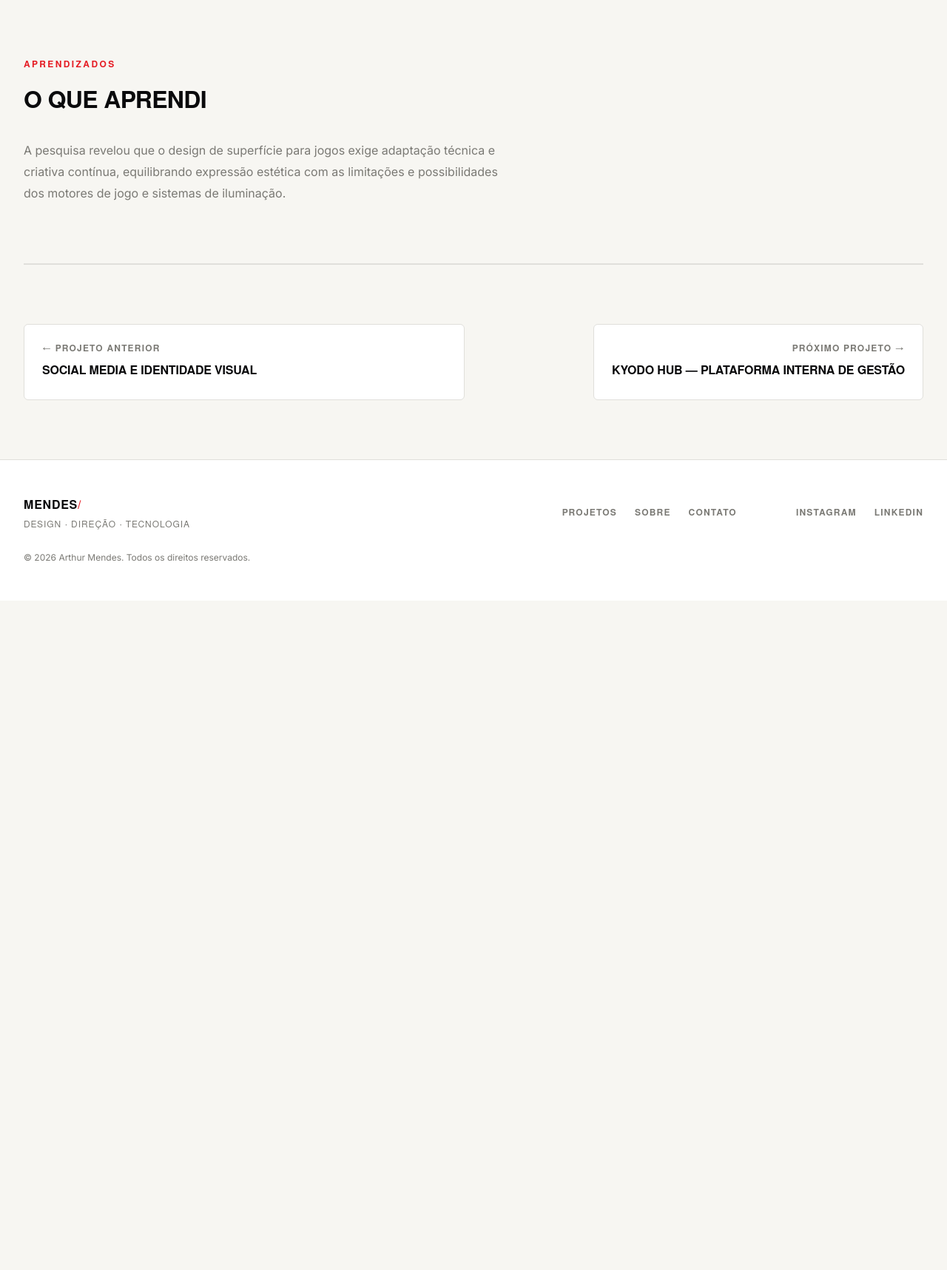
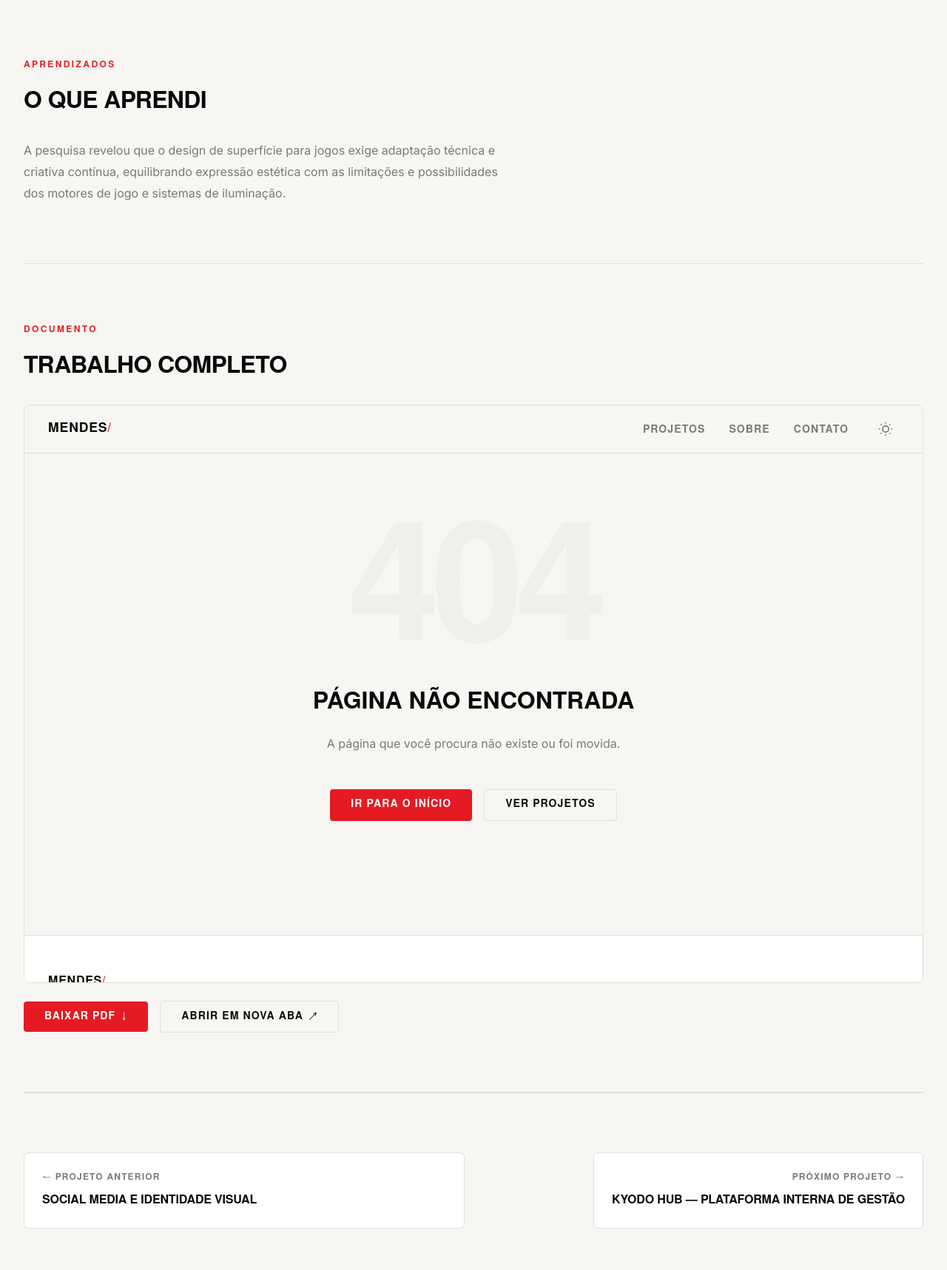
Before and after one commit to ArthurMendes61060/portfolio-arthur, a Flask app: page /projetos/skin-m4a4-cs2 in a window 1280 px wide. Shown: the part 3424-5141 px from the top of the page at 74% size. Before the commit the page ends 4236 px from the top, so only its background shows below. Run offline with Flask 3, Linux system fonts and the light colour scheme.

Commit message:
Adiciona TCC (PDF 54MB) com viewer embutido na página do projeto
- Copia tcc-arthur-mendes.pdf para static/docs/
- Adiciona campo pdf_document ao projeto skin-m4a4-cs2 no JSON
- Template project_detail.html exibe iframe com o PDF completo
- Botões de download e abertura em nova aba
- CSS .pdf-viewer-wrapper / .pdf-viewer em components.css

Co-Authored-By: Claude Sonnet 4.6 <noreply@anthropic.com>

```diff
--- a/data/projects.json
+++ b/data/projects.json
@@ -19,6 +19,7 @@
     "cover_image": "projects/tcc-cs2/cover.jpg",
     "gallery": [],
     "external_link": null,
+    "pdf_document": "docs/tcc-arthur-mendes.pdf",
     "alt_texts": {
       "cover": "Skin autoral M4A4 desenvolvida para Counter-Strike 2 com referências do grafite e caveira"
     },
--- a/static/css/components.css
+++ b/static/css/components.css
@@ -1079,4 +1079,25 @@
   .case-nav {
     grid-template-columns: 1fr;
   }
+
+  .pdf-viewer {
+    height: 500px;
+  }
 }
+
+/* ---- PDF VIEWER ------------------------------------------ */
+
+.pdf-viewer-wrapper {
+  width: 100%;
+  border: 1px solid var(--color-border);
+  border-radius: var(--radius-lg);
+  overflow: hidden;
+  background: var(--color-surface);
+}
+
+.pdf-viewer {
+  width: 100%;
+  height: 780px;
+  border: none;
+  display: block;
+}
--- a/templates/project_detail.html
+++ b/templates/project_detail.html
@@ -161,6 +161,40 @@
     </div>
   {% endif %}
 
+  <!-- Documento PDF -->
+  {% if project.pdf_document %}
+    <div class="case-section reveal">
+      <p class="case-section-label">Documento</p>
+      <h2 class="case-section-title">Trabalho Completo</h2>
+      <div class="pdf-viewer-wrapper">
+        <iframe
+          class="pdf-viewer"
+          src="{{ url_for('static', filename=project.pdf_document) }}"
+          title="Documento: {{ project.title }}"
+          loading="lazy"
+          aria-label="Visualizador do TCC — {{ project.title }}"
+        ></iframe>
+      </div>
+      <div style="margin-top: var(--space-md); display: flex; gap: var(--space-sm); flex-wrap: wrap; align-items: center">
+        <a
+          href="{{ url_for('static', filename=project.pdf_document) }}"
+          download
+          class="btn btn--primary"
+        >
+          Baixar PDF <span class="btn-arrow" aria-hidden="true">↓</span>
+        </a>
+        <a
+          href="{{ url_for('static', filename=project.pdf_document) }}"
+          target="_blank"
+          rel="noopener noreferrer"
+          class="btn btn--secondary"
+        >
+          Abrir em nova aba <span class="btn-arrow" aria-hidden="true">↗</span>
+        </a>
+      </div>
+    </div>
+  {% endif %}
+
   <!-- Galeria -->
   {% if project.gallery %}
     <div class="case-section reveal">
```
Also changed, not shown: 1 other file.
